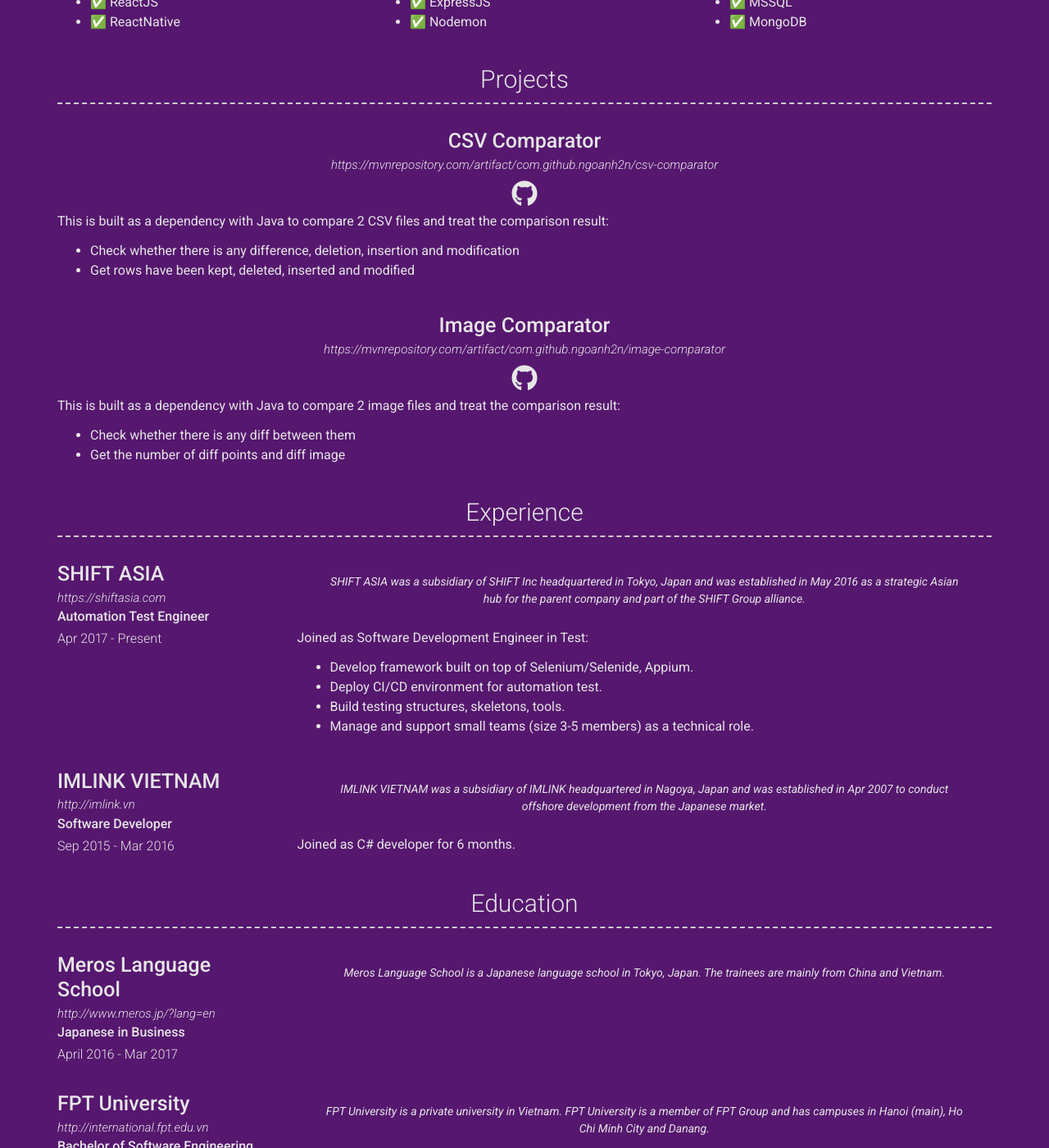
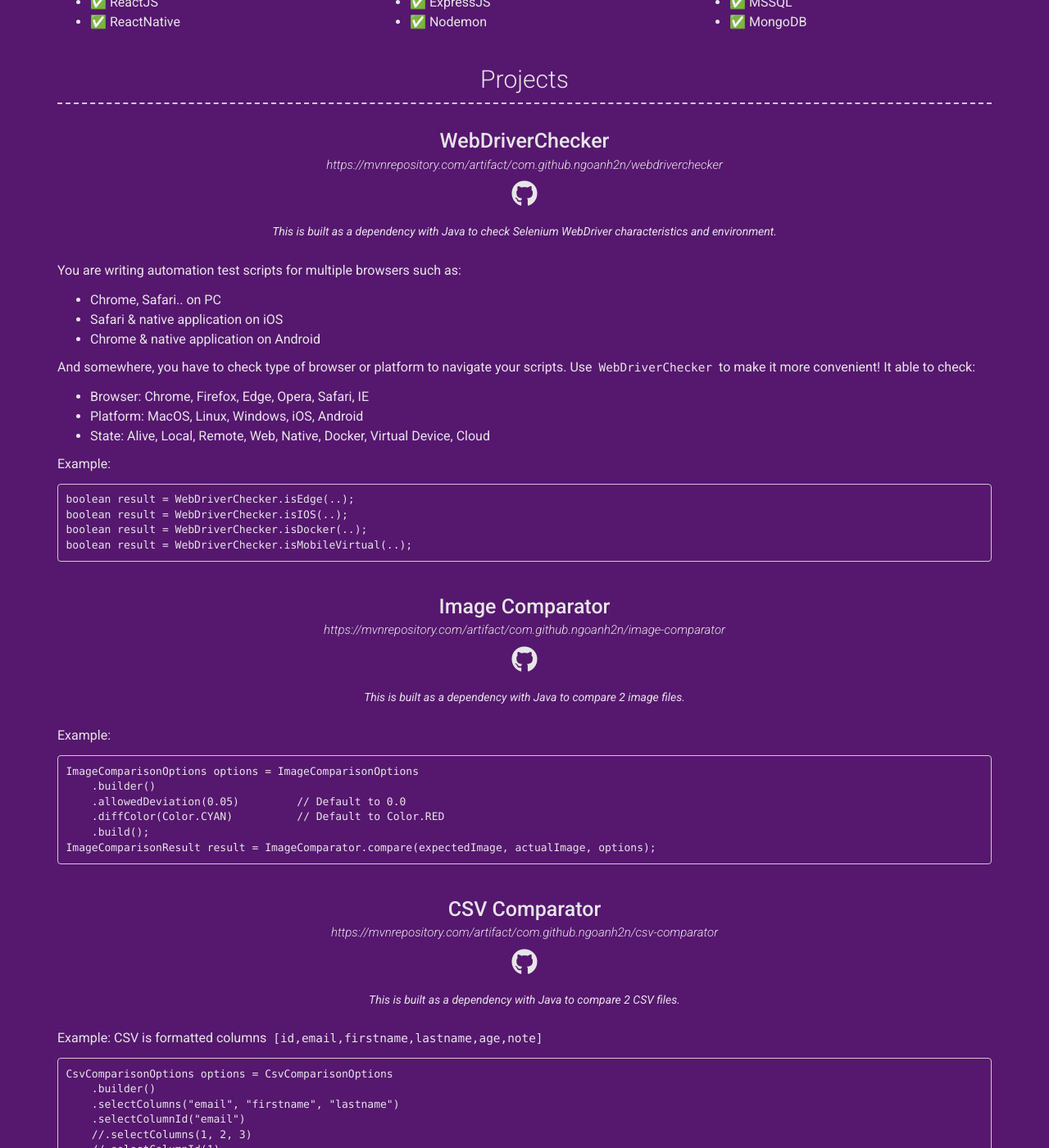
Before and after one commit to ngoanh2n/ngoanh2n.github.io, a Jekyll site: the page built from index.md, in a window 1280 px wide and 1400 px high, scrolled down 1280 px. Shown: the whole window at 82% size. Built offline with Jekyll 4.4.1, drawn with Linux system fonts in a browser that asks for light colours; nearby versions of some CDN libraries; a style sheet for code colours, icons or effects is not loaded; some of the changed text lies outside the part shown.

Commit message:
[data] Add project: webdriverchecker

````diff
--- a/_data/projects.yml
+++ b/_data/projects.yml
@@ -1,21 +1,59 @@
 - layout: top-middle
-  name: CSV Comparator
-  link: https://mvnrepository.com/artifact/com.github.ngoanh2n/csv-comparator
-  github: ngoanh2n/csv-comparator
-  # quote: >
-  #   This is built as a dependency with Java to compare 2 CSV files and
-  #   assert the comparison result that check whether there is any diff, deletion, insertion and modification between them.
-  #   It also gets rows have been deleted, inserted and modified.
+  name: WebDriverChecker
+  link: https://mvnrepository.com/artifact/com.github.ngoanh2n/webdriverchecker
+  github: ngoanh2n/webdriverchecker
+  quote: This is built as a dependency with Java to check Selenium WebDriver characteristics and environment.
   description: |
-    This is built as a dependency with Java to compare 2 CSV files and treat the comparison result:
-    - Check whether there is any difference, deletion, insertion and modification
-    - Get rows have been kept, deleted, inserted and modified
+    You are writing automation test scripts for multiple browsers such as:
+    - Chrome, Safari.. on PC
+    - Safari & native application on iOS
+    - Chrome & native application on Android
+
+    And somewhere, you have to check type of browser or platform to navigate your scripts.
+    Use `WebDriverChecker` to make it more convenient!
+    It able to check:
+    - Browser: Chrome, Firefox, Edge, Opera, Safari, IE
+    - Platform: MacOS, Linux, Windows, iOS, Android
+    - State: Alive, Local, Remote, Web, Native, Docker, Virtual Device, Cloud
+
+    Example:
+    ```
+    boolean result = WebDriverChecker.isEdge(..);
+    boolean result = WebDriverChecker.isIOS(..);
+    boolean result = WebDriverChecker.isDocker(..);
+    boolean result = WebDriverChecker.isMobileVirtual(..);
+    ```
 
 - layout: top-middle
   name: Image Comparator
   link: https://mvnrepository.com/artifact/com.github.ngoanh2n/image-comparator
   github: ngoanh2n/image-comparator
+  quote: This is built as a dependency with Java to compare 2 image files.
   description: |
-    This is built as a dependency with Java to compare 2 image files and treat the comparison result:
-    - Check whether there is any diff between them
-    - Get the number of diff points and diff image
+    Example:
+    ```java
+    ImageComparisonOptions options = ImageComparisonOptions
+        .builder()
+        .allowedDeviation(0.05)         // Default to 0.0
+        .diffColor(Color.CYAN)          // Default to Color.RED
+        .build();
+    ImageComparisonResult result = ImageComparator.compare(expectedImage, actualImage, options);
+    ```
+
+- layout: top-middle
+  name: CSV Comparator
+  link: https://mvnrepository.com/artifact/com.github.ngoanh2n/csv-comparator
+  github: ngoanh2n/csv-comparator
+  quote: This is built as a dependency with Java to compare 2 CSV files.
+  description: |
+    Example: CSV is formatted columns `[id,email,firstname,lastname,age,note]`
+    ```
+    CsvComparisonOptions options = CsvComparisonOptions
+        .builder()
+        .selectColumns("email", "firstname", "lastname")
+        .selectColumnId("email")
+        //.selectColumns(1, 2, 3)
+        //.selectColumnId(1)
+        .build();
+    CsvComparisonResult result = CsvComparator.compare(expectedCsvFile, actualCsvFile, options);
+    ```
````
